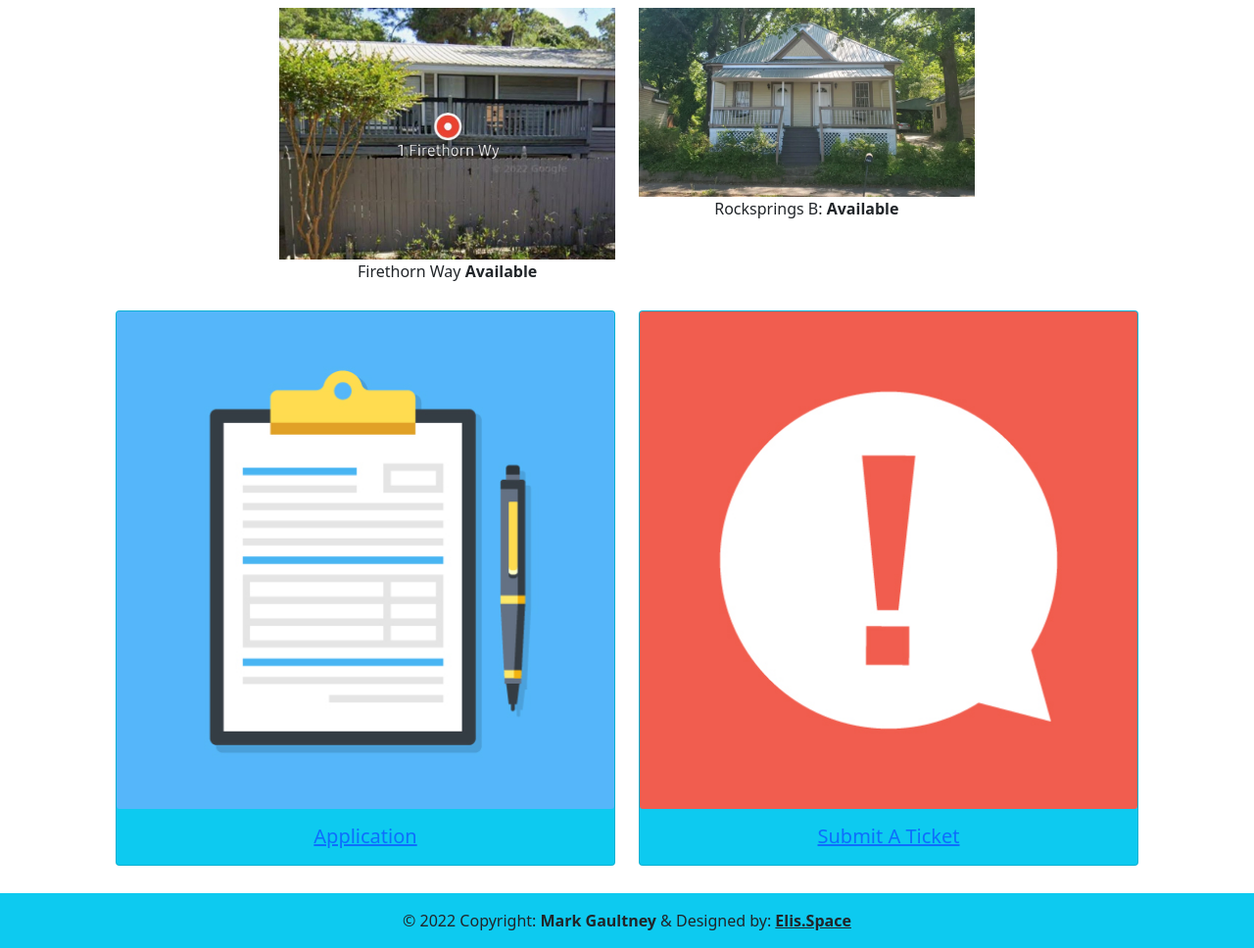
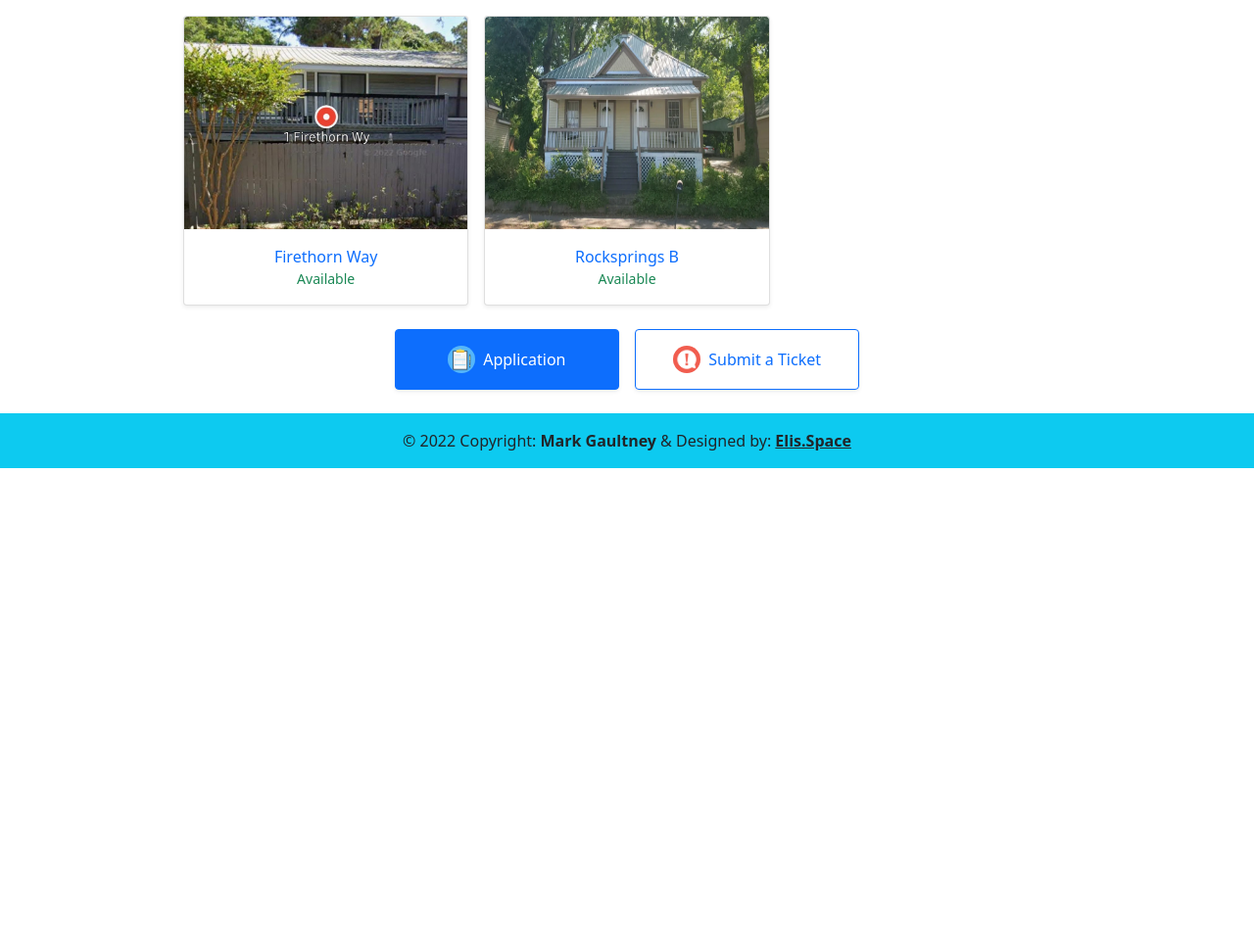
Before and after one commit to elisspace/pops, a PHP site: page /apply/index.php in a window 1280 px wide. Shown: the part 56-1024 px from the top of the page at 98% size. After the commit the page ends 534 px from the top, so only its background shows below. Run offline with PHP 8.4, Linux system fonts and the light colour scheme.

Commit message:
retheme apply page to match new overview

```diff
--- a/apply/index.php
+++ b/apply/index.php
@@ -3,96 +3,114 @@
     include 'header.php';
 ?>
 
-<!--Property Rented (or not) Row 1-->
-<div class="row justify-content-center text-center m-2 row-cols-3">
-<!--    <h1>Nothing for now!</h1> -->
-    <!-- <div class="col">
-        <a href="p/shankle.php"><img src="pics/shankle/shankle_front_3_perc.webp" class="d-block w-100" alt="Shankle Road"></a>
-        Shankle Road: <b>Unavailable</b>
-    </div> -->
- <!--    <div class="col">
-       <a href="p/barn.php"><img src="pics/barn/barn_front_0_perc.webp" class="d-block w-100" alt="Barn Apartment"></a>
-        Barn Apartment <b>Available</b>
-    </div> -->
+<!-- Property Grid -->
+<section class="container py-3">
+  <div class="row justify-content-center">
+    <div class="col-12 col-lg-10">
+      <div class="row g-3 row-cols-1 row-cols-sm-2 row-cols-md-3 text-center">
 
+        <!-- Firethorn -->
         <div class="col">
-    <a href="p/firethorn.php"><img src="pics/firethorn/firethorn1.jpeg" class="d-block w-100" alt="Firethorn Way"></a>
-        Firethorn Way <b>Available</b>
+          <a href="p/firethorn.php" class="text-decoration-none">
+            <div class="card h-100 shadow-sm">
+              <div class="ratio ratio-4x3">
+                <img
+                  src="pics/firethorn/firethorn1.jpeg"
+                  class="object-fit-cover rounded-top"
+                  alt="Firethorn Way"
+                  loading="lazy">
+              </div>
+              <div class="card-body">
+                <div class="fw-semibold">Firethorn Way</div>
+                <div class="text-success fw-semibold small">Available</div>
+              </div>
+            </div>
+          </a>
         </div>
 
+        <!-- Rocksprings B -->
         <div class="col">
-    <a href="p/rocksprings-b.php"><img src="pics/rocksprings/rocksprings-front-72-perc.webp" class="d-block w-100" alt="Rocksprings B"></a>
-        Rocksprings B: <b>Available</b>
+          <a href="p/rocksprings-b.php" class="text-decoration-none">
+            <div class="card h-100 shadow-sm">
+              <div class="ratio ratio-4x3">
+                <img
+                  src="pics/rocksprings/rocksprings-front-72-perc.webp"
+                  class="object-fit-cover rounded-top"
+                  alt="Rocksprings B"
+                  loading="lazy">
               </div>
- <!--     <div class="col">
-       <a href="p/cottage.php"> <img src="pics/cottage/cottage_front_0_perc.webp" class="d-block w-100" alt="Barn Cottage"></a>
-        Barn Cottage: <b>Available</b>
-    </div> -->
-
-    <!-- <div class="col">
-       <a href="p/cotton.php"> <img src="pics/cotton/cotton_front_0_perc.webp" class="d-block w-100" alt="Cotton Street"></a>
-        Cotton Street: <b>Unavailable</b>
-    </div> -->
-
-<!-- Row 2 -->
-    <!-- <div class="col">
-       <a href="p/b.php"> <img src="pics/b/signal-2021-04-09-011605_001.jpeg" class="d-block w-100" alt="Trailer Lot B"></a>
-        Trailer Lot B: <b>Unavailable</b>
-    </div> -->
-<!--
-    <div class="col">
-       <a href="p/d.php"> <img src="pics/d/lot-d-front-20-perc.webp" class="d-block w-100" alt="Trailer Lot D"></a>
-        Trailer Lot D
-    </div> -->
-    <!-- <div class="col">
-       <a href="p/e.php"> <img src="pics/e/lot-e-72-perc.webp" class="d-block w-100" alt="Trailer Lot E"></a>
-        Trailer Lot E: <b>Unavailable</b>
-    </div> -->
-
-<!-- Row 3 -->
-    <!-- <div class="col">
-    <a href="p/rocksprings-a.php"><img src="pics/rocksprings/rocksprings-front-72-perc.webp" class="d-block w-100" alt="Rocksprings A"></a>
-        Rocksprings A: <b>Unavailable</b>
-    </div> -->
+              <div class="card-body">
+                <div class="fw-semibold">Rocksprings B</div>
+                <div class="text-success fw-semibold small">Available</div>
+              </div>
+            </div>
+          </a>
         </div>
 
-    <!--Icons Row-->
-  <div class="row justify-content-center text-center m-4">
-    <div class="col py-1">
-        <div class="card bg-info text-white">
-            <img class="card-img" src="pics\icons\apply.jpg" alt="Application Clipboard">
+        <!-- (Keep any future properties in this same card pattern)
+        <div class="col">
+          <a href="p/xyz.php" class="text-decoration-none">
+            <div class="card h-100 shadow-sm">
+              <div class="ratio ratio-4x3">
+                <img src="pics/xyz/cover.webp" class="object-fit-cover rounded-top" alt="XYZ" loading="lazy">
+              </div>
               <div class="card-body">
-                <a href="app.php" class="stretched-link h5">Application</a>
+                <div class="fw-semibold">XYZ Address</div>
+                <div class="text-muted fw-semibold small">Unavailable</div>
+              </div>
+            </div>
+          </a>
+        </div>
+        -->
+
       </div>
     </div>
   </div>
-    <!-- <div class="col-sm-2 py-1">
-        <div class="card bg-info text-success" >
-            <img class="card-img" src="pics\icons\house.jpg" alt="House">
-            <div class="card-body">
-                <a href="property.php" class="stretched-link h5">Property Details</a>
+</section>
+
+<!-- Quick Actions (compact on mobile) -->
+<section class="container pb-4 pt-2">
+  <div class="row justify-content-center">
+    <div class="col-12 col-lg-8">
+      <div class="row g-3 justify-content-center">
+
+        <!-- Application -->
+        <div class="col-6 col-sm-5 col-md-4">
+          <a href="app.php" class="btn btn-primary w-100 py-3 d-flex align-items-center justify-content-center gap-2 shadow-sm">
+            <img
+              src="pics/icons/apply.jpg"
+              alt="Application Icon"
+              width="28" height="28"
+              class="rounded-circle object-fit-cover">
+            <span class="fw-semibold">Application</span>
+          </a>
         </div>
+
+        <!-- Submit a Ticket -->
+        <div class="col-6 col-sm-5 col-md-4">
+          <a href="maintenance.php" class="btn btn-outline-primary w-100 py-3 d-flex align-items-center justify-content-center gap-2 shadow-sm">
+            <img
+              src="pics/icons/ticket.jpg"
+              alt="Ticket Icon"
+              width="28" height="28"
+              class="rounded-circle object-fit-cover">
+            <span class="fw-semibold">Submit a Ticket</span>
+          </a>
         </div>
-    </div> -->
-    <div class="col py-1">
-        <div class="card bg-info text-secondary">
-            <img class="card-img" src="pics\icons\ticket.jpg" alt="Ticket">
-            <div class="card-body">
-                <a href="maintenance.php" class="stretched-link h5">Submit A Ticket</a>
+
+        <!-- (Optional future quick action example)
+        <div class="col-6 col-sm-5 col-md-4">
+          <a href="property.php" class="btn btn-light w-100 py-3 d-flex align-items-center justify-content-center gap-2 border shadow-sm">
+            <img src="pics/icons/house.jpg" alt="House Icon" width="28" height="28" class="rounded-circle object-fit-cover">
+            <span class="fw-semibold">Property Details</span>
+          </a>
+        </div>
+        -->
+
       </div>
     </div>
   </div>
-    <!-- <div class="col py-1">
-        <div class="card bg-info text-warning">
-            <img class="card-img" src="pics\icons\faq.jpg" alt="List of Questions">
-            <div class="card-body">
-                <a href="application.php" class="stretched-link h5">FAQ</a>
-            </div>
-        </div>
-    </div> -->
-  </div>
-
-
+</section>
 
 <?php
     include 'footer.php';
```
Lines whose indentation alone changed are shown as unchanged.
